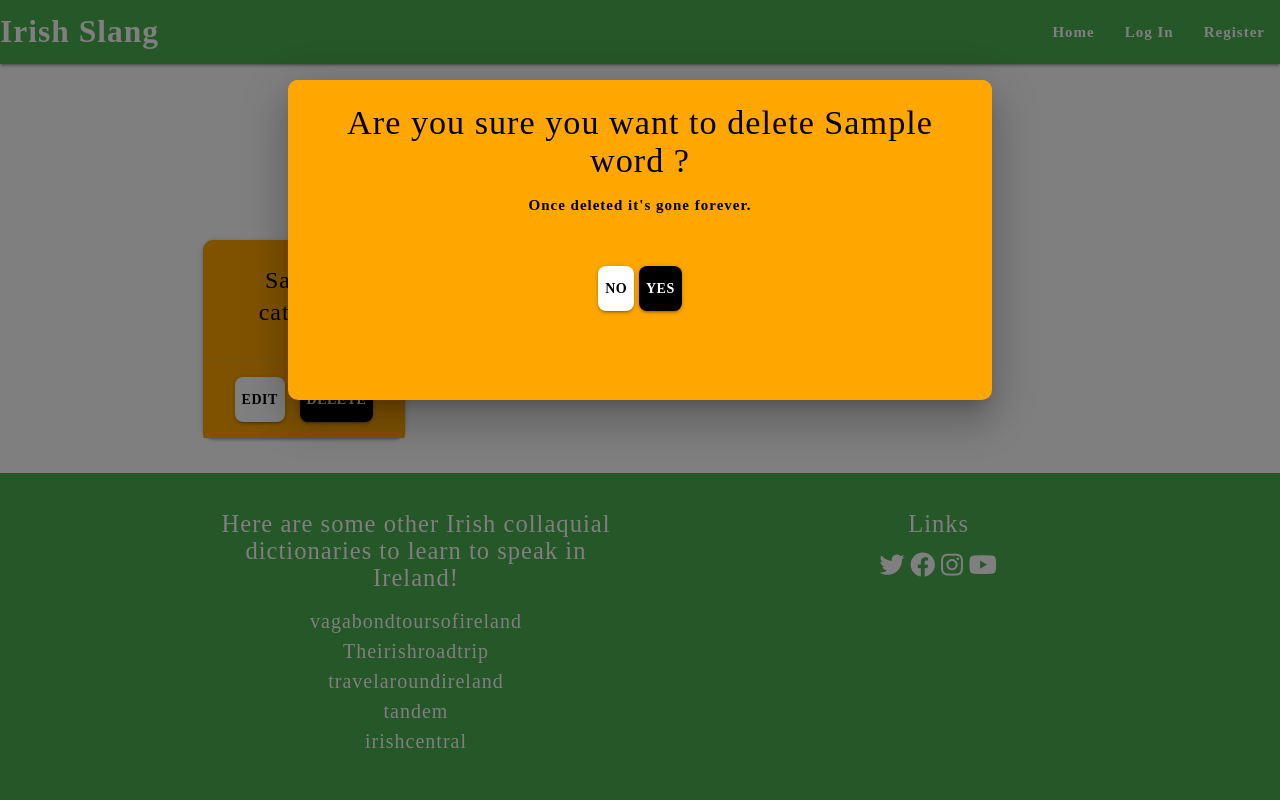
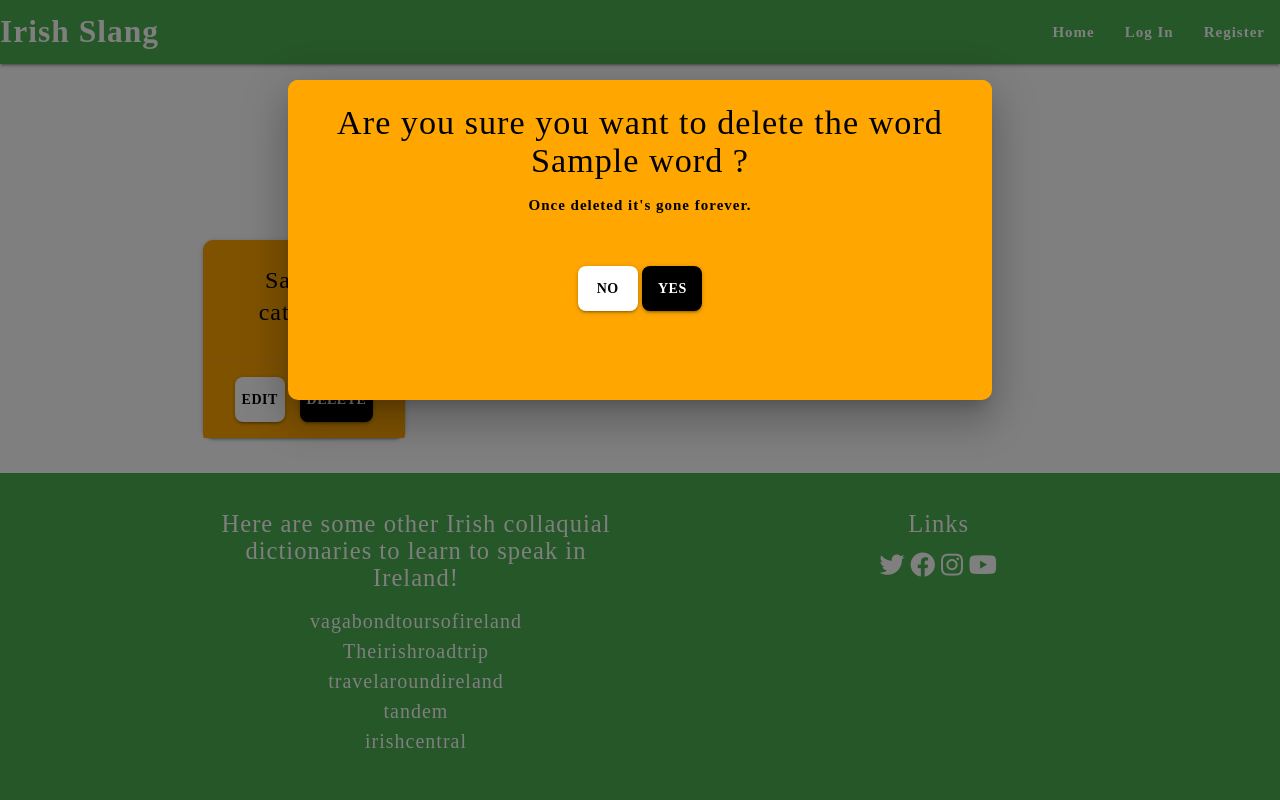
Before and after one commit to markgordon22/Dublin-slang, a Flask app: template templates/categories.html in a window 1280 px wide, after a click on "DELETE". Run offline with Flask 2, Linux system fonts and the light colour scheme; the template is opened without the code that fills it: most values are stand-ins (such as "Sample title", 1, 10 or a date in 2020); some libraries are stand-ins or nearby versions; some web fonts are replaced.

Commit message:
btns given width to be more eligible

```diff
--- a/templates/partials/modals.html
+++ b/templates/partials/modals.html
@@ -2,12 +2,12 @@
 {% if word %}
 <div id="modal-{{ word._id }}" class="modal">
     <div class="modal-content center-align">
-        <h4>Are you sure you want to delete {{ word.word_name }} ?</h4>
-        <p>Once deleted it's gone forever.</p>
+        <h4 class="black-text">Are you sure you want to delete the word {{ word.word_name }} ?</h4>
+        <p class="black-text">Once deleted it's gone forever.</p>
     </div>
     <div class="modal-footer center-align" style="text-align: center;">
-        <a class="btn-small white black-text modal-button modal-close">No</a>
-        <a href="{{ url_for('delete_word', word_id=word._id) }}" class="btn-small black white-text modal-button">Yes</a>
+        <a class="btn-small white black-text modal-button modal-close" style="width: 60px;">No</a>
+        <a href="{{ url_for('delete_word', word_id=word._id) }}" class="btn-small black white-text modal-button" style="width: 60px;">Yes</a>
     </div>
 </div>
 {% endif %}
@@ -16,8 +16,8 @@
 {% if category %}
 <div id="modal-{{ category._id }}" class="modal">
     <div class="modal-content center-align">
-        <h4>Are you sure you want to delete the {{ category.category_name }} category?</h4>
-        <p>Once deleted it's gone forever.</p>
+        <h4 class="black-text">Are you sure you want to delete the {{ category.category_name }} category?</h4>
+        <p class="black-text">Once deleted it's gone forever.</p>
     </div>
     <div class="modal-footer center-align" style="text-align: center;">
         <a class="btn-small white black-text modal-button modal-close">No</a>
```
